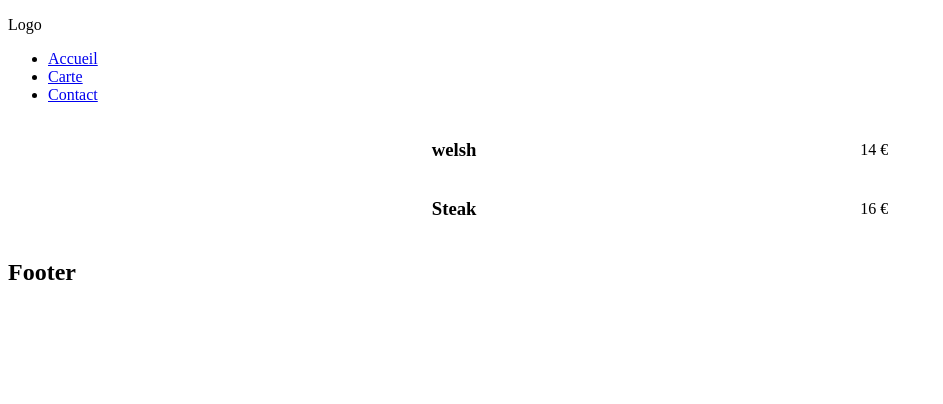
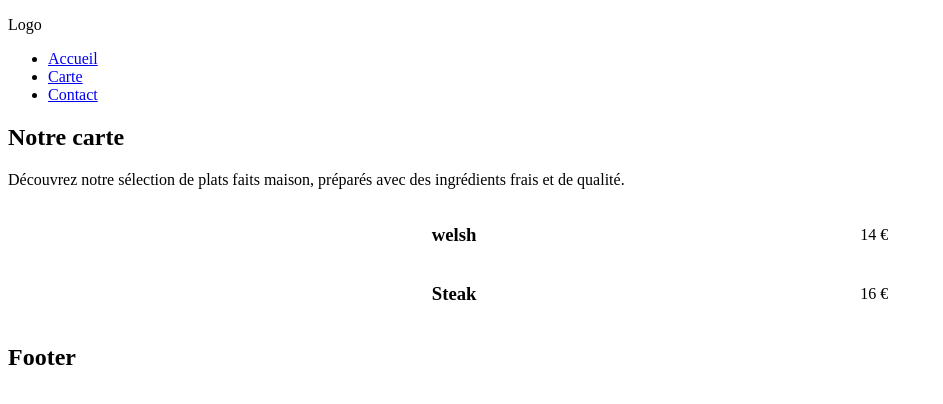
Before and after one commit to deknuydtbenjamin/restau, a React (Vite) app: page / in a window 1280 px wide. Shown: the top 404 px of the page, without its empty margins (0-943 px from the left). Built offline with nearby package versions, Linux system fonts and the light colour scheme.

Commit message:
feat: add descrptif carte

```diff
--- a/src/components/carte/Carte.tsx
+++ b/src/components/carte/Carte.tsx
@@ -5,6 +5,11 @@ import style from "./carte.module.css"
 export default function Carte() {
     return(
         <section>
+            <section>
+            <h2>Notre carte</h2>
+            <p>Découvrez notre sélection de plats faits maison, préparés avec des ingrédients frais et de qualité.</p>
+            </section>
+
             <ul className={style.carte}>
                 {menu.map((m:MenuType)=>(
                     <li key={m.id} className={style.plat}>
```
